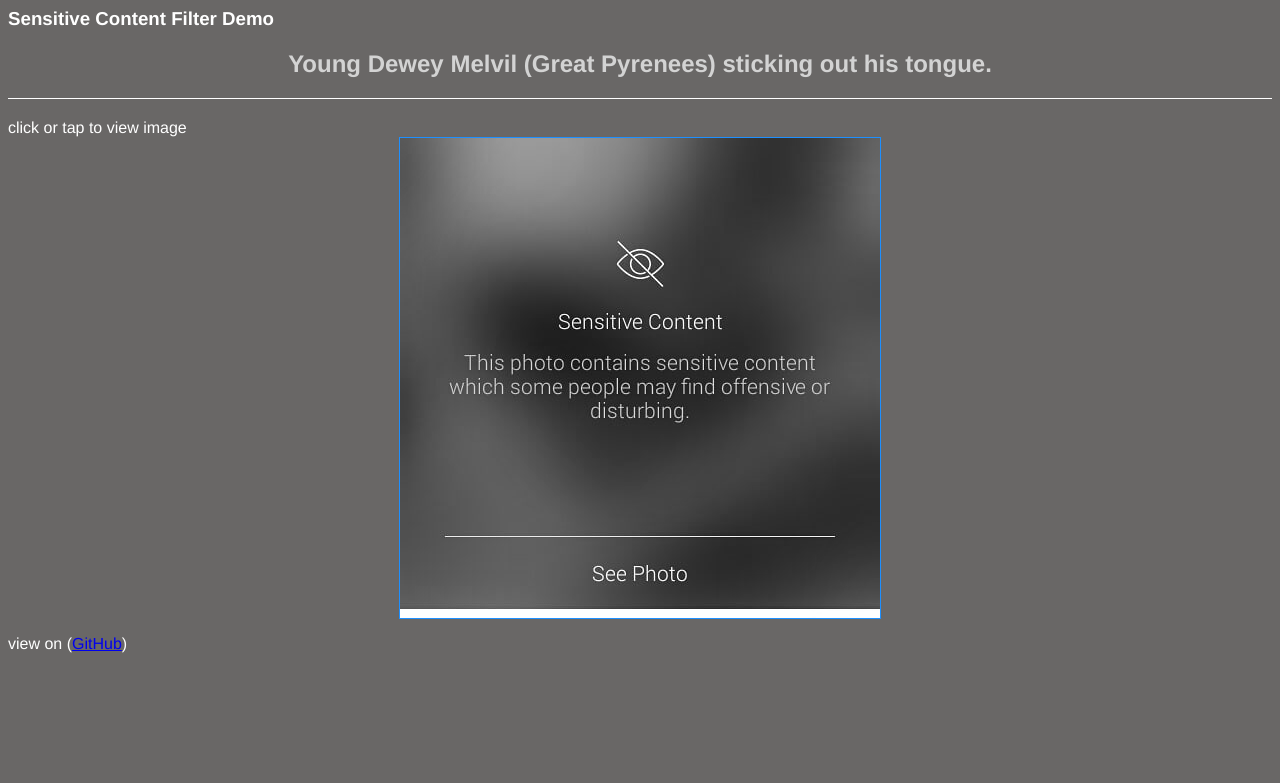
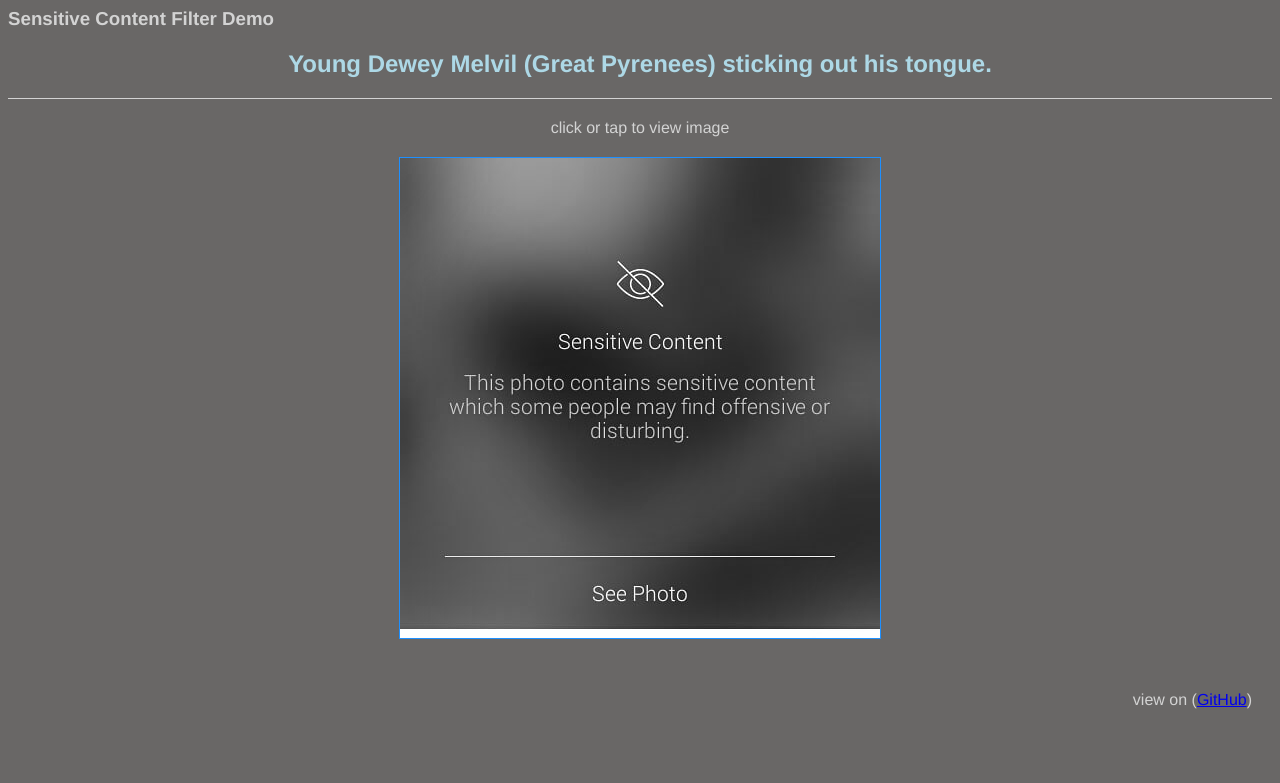
Before and after one commit to libmanuk/SensitiveContentDemo, a PHP site: page / in a window 1280 px wide. Shown: the top 783 px of the page. Run offline with PHP 8.4, Linux system fonts and the light colour scheme.

Commit message:
Update sensitive.css

```diff
--- a/sensitive.css
+++ b/sensitive.css
@@ -1,20 +1,31 @@
 body {
   background-color: #696766;
-  color: #fff;
+  color: lightgray;
   font-family: 'Proxima Nova Soft', 'Helvetica Neue', sans-serif;
 }
 
 #header {
-    border-bottom: 1px solid #fff;
+    border-bottom: 1px solid lightgray;
     margin-bottom: 20px;
 }
 
 #tap_text {
     text-align: center;
+    display: block;
+    padding-bottom: 20px;
+}
+
+#github {
+  display: block;
+  margin-left: auto;
+  margin-right: auto;
+  padding-top: 20px;
+  padding-right: 20px;
+  float: right;
 }
 
 .caption {
-    color: lightgray;
+    color: lightblue;
     text-align: center;
 }
 
```
